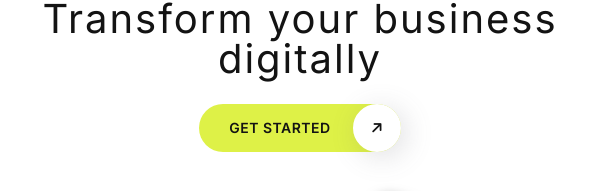
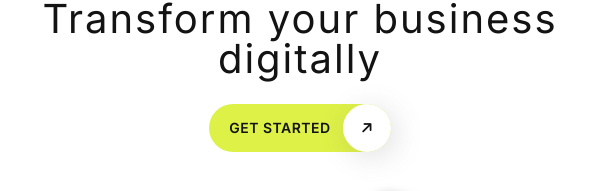
Before and after one commit to SheikhMuktadir98/next_digital, a plain HTML site: page index.html in a window 600 px wide. Shown: the part 320-511 px from the top of the page. Drawn offline with nearby package versions, Linux system fonts and the light colour scheme.

Commit message:
btnpadding-change

```diff
--- a/assets/css/responsive.css
+++ b/assets/css/responsive.css
@@ -670,6 +670,7 @@
 
     .main-Boxbtn-outer {
         height: 48px;
+        padding: 15px 60px 15px 20px;
     }
 
     .main-Boxbtn-Txt2 {
```
